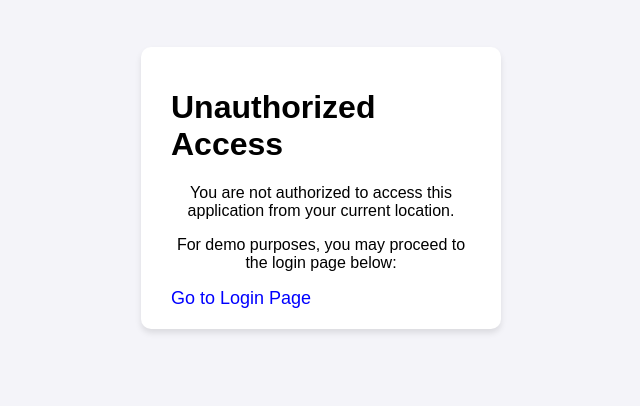
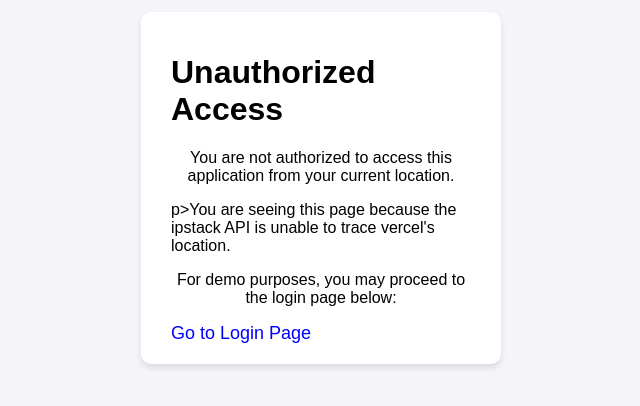
Before and after one commit to mlevin65/INST-377-Group-23-Project, a website: page GroupProject.html in a window 1280 px wide. Shown: the part 212-618 px from the top of the page, without its empty margins (319-959 px from the left). Drawn offline with Linux system fonts and the light colour scheme; no server answers.

Commit message:
fixing issue with vercel deployment

```diff
--- a/GroupProject.html
+++ b/GroupProject.html
@@ -71,6 +71,7 @@
             document.getElementById("content").innerHTML = `
                 <h1>Unauthorized Access</h1>
                 <p>You are not authorized to access this application from your current location.</p>
+                p>You are seeing this page because the ipstack API is unable to trace vercel's location.</p>
                 <p>For demo purposes, you may proceed to the login page below:</p>
                 <a href="GroupProject.html?bypass=true" style="text-decoration: none; color: blue; font-size: 18px;">
                     Go to Login Page
```
